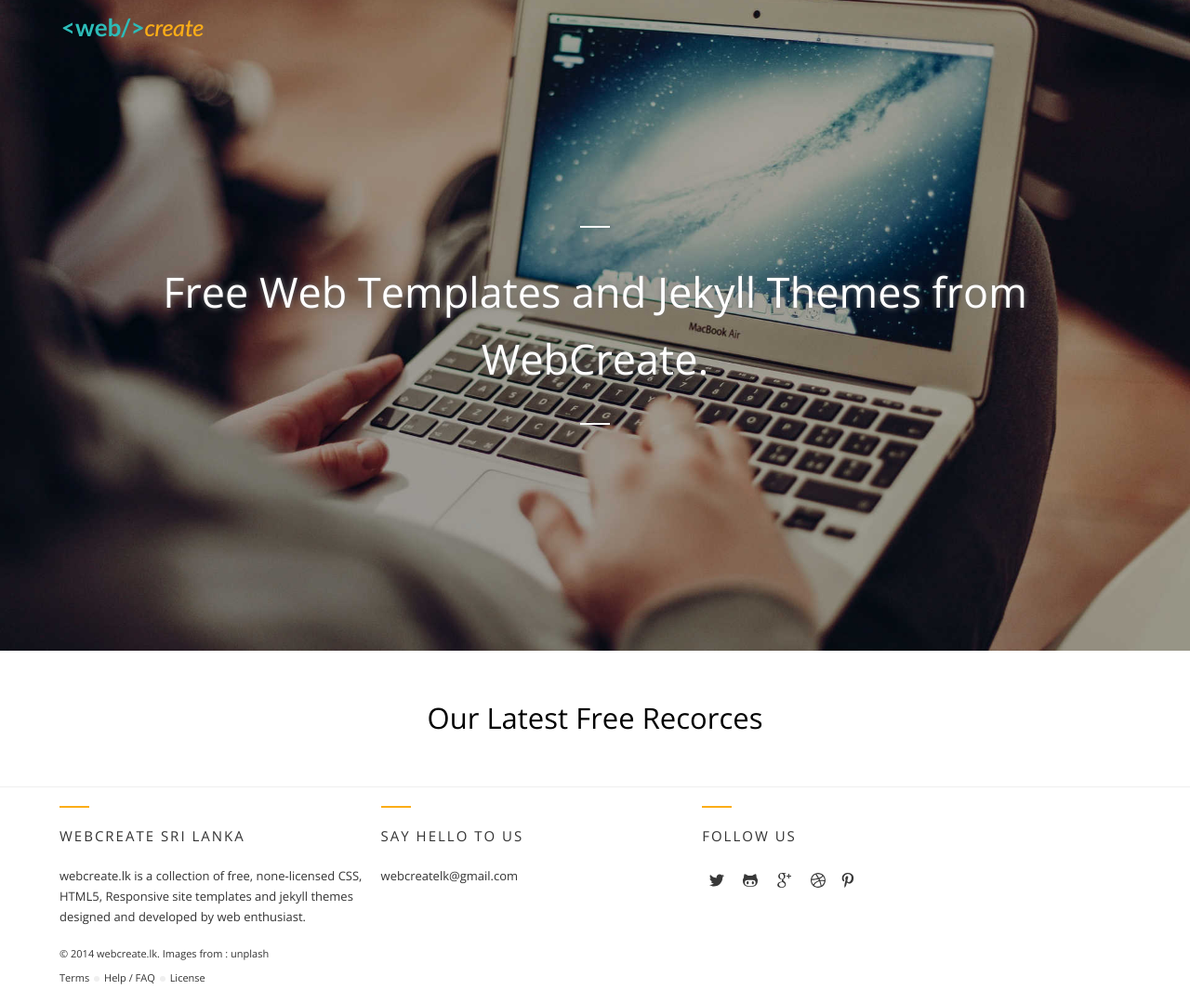
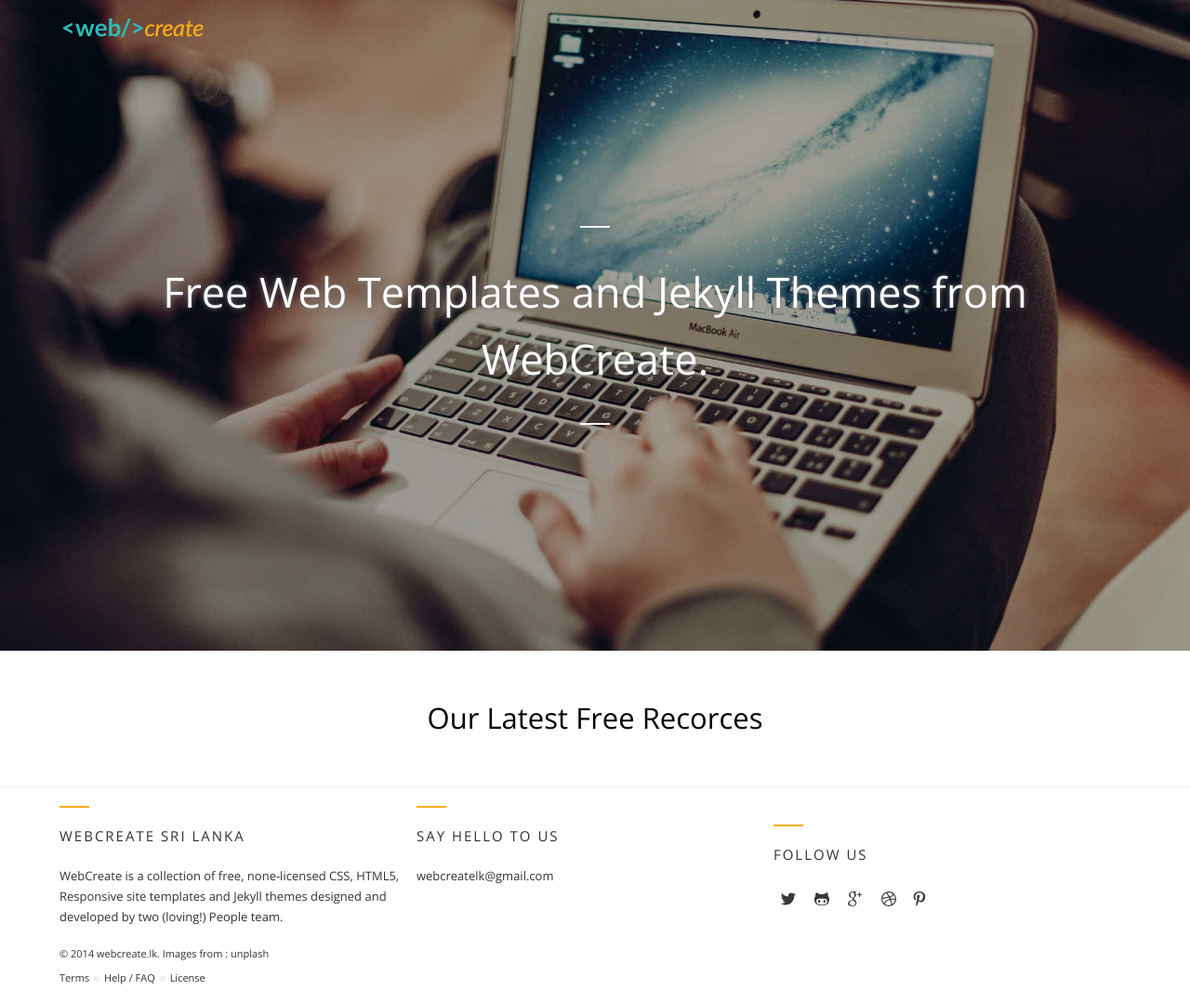
Before and after one commit to web-create/web-create.github.io, a Jekyll site: the page built from index.html, in a window 1280 px wide. Shown: the whole page at 93% size. Built offline with Jekyll 4.4.1, drawn with Linux system fonts in a browser that asks for light colours; nearby versions of some CDN libraries.

Commit message:
Fix: responsive breaking for footer

```diff
--- a/_includes/main-footer.html
+++ b/_includes/main-footer.html
@@ -3,7 +3,9 @@
         <div class="column">
             <h4 class="title">WebCreate Sri Lanka</h4>
             <p>
-                webcreate.lk is a collection of free, none-licensed CSS, HTML5, Responsive site templates and jekyll themes designed and developed by web enthusiast.
+                WebCreate is a collection of free, none-licensed CSS, HTML5,
+                Responsive site templates and Jekyll themes designed and
+                developed by two (loving!) People team.
             </p>
         </div>
 
--- a/assets/css/main.scss
+++ b/assets/css/main.scss
@@ -455,13 +455,15 @@
         overflow: hidden;
     }
 
-    address,p { font-size: 13px;line-height: 1.7;}
+    address,p {
+      @include font-size(13px);
+      line-height: 1.7;
+      padding-right: 5px;
+    }
 
     .column {
         float:left;
-        @include column(.3);
-
-        @include MQ(XS) {
+        @include column(.5);
         &:nth-child(1) {
             @include column(.5);
         }
@@ -471,6 +473,11 @@
         &:nth-child(3) {
             margin-top: 20px;
             @include column(1);
+        }
+        @include MQ(M) {
+          @include column(.3333);
+          &:nth-child(n) {
+              @include column(.3333);
           }
         }
     }
```
Lines whose indentation alone changed are shown as unchanged.
